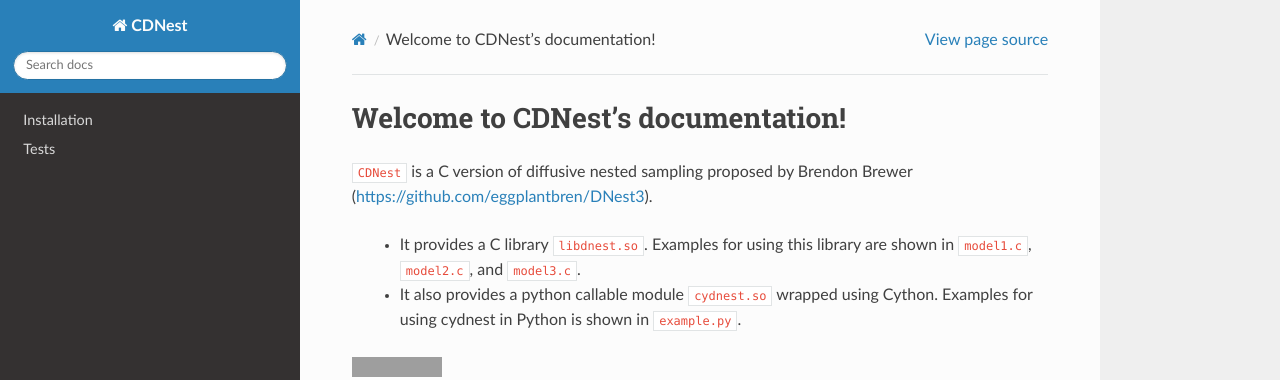
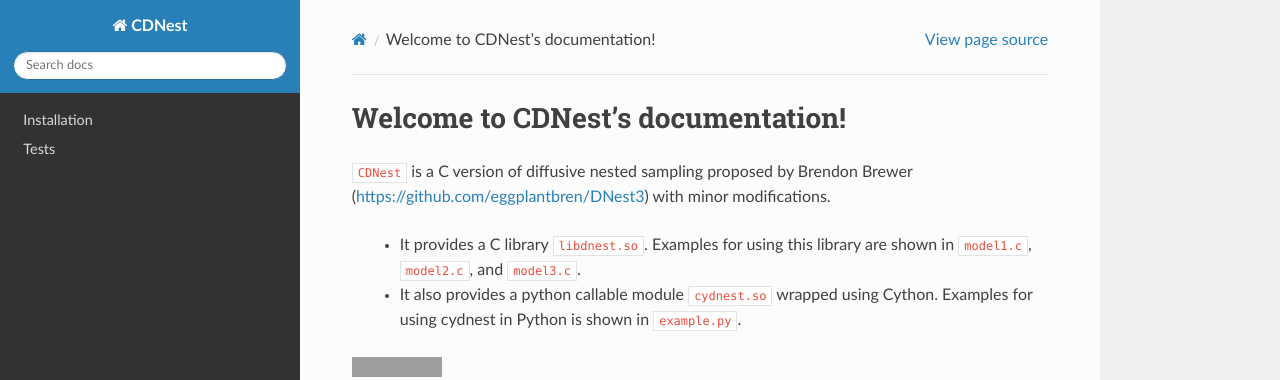
Before and after one commit to LiyrAstroph/CDNest, a Sphinx documentation site: the page built from docs/index.rst, in a window 1280 px wide and 1291 px high. Shown: the top 380 px of the window. Built offline with Sphinx 7.4.7 and the Read the Docs theme 2.0.0, drawn with Linux system fonts in a browser that asks for light colours; grey boxes are pictures that could not be loaded.

Commit message:
update docs.

```diff
--- a/docs/getting_started.rst
+++ b/docs/getting_started.rst
@@ -2,7 +2,8 @@
 Installation
 ************
 
-The GNU Scientific Library (GSL; http://www.gnu.org/software/gsl) is required. One needs to install GSL in advance.
+The **MPI libaray** (e.g., MPICH) and **GNU Scientific Library** (GSL; http://www.gnu.org/software/gsl) are required. One needs to install these libraries in advance.
+If one wants to use python wrapper, python module **mpi4py** is also required.
 
 To create the C library ``libnest.so``, edit the paths for library and header files in Makefile and then compile using the following terminal command
 
--- a/docs/index.rst
+++ b/docs/index.rst
@@ -6,7 +6,8 @@
 Welcome to CDNest's documentation!
 ==================================
 
-``CDNest`` is a C version of diffusive nested sampling proposed by Brendon Brewer (https://github.com/eggplantbren/DNest3).
+``CDNest`` is a C version of diffusive nested sampling proposed by Brendon Brewer (https://github.com/eggplantbren/DNest3) with
+minor modifications.
 
  * It provides a C library ``libdnest.so``. Examples for using this library are shown in ``model1.c``, ``model2.c``, and ``model3.c``.
  * It also provides a python callable module ``cydnest.so`` wrapped using Cython. Examples for using cydnest in Python is shown in ``example.py``.
```
